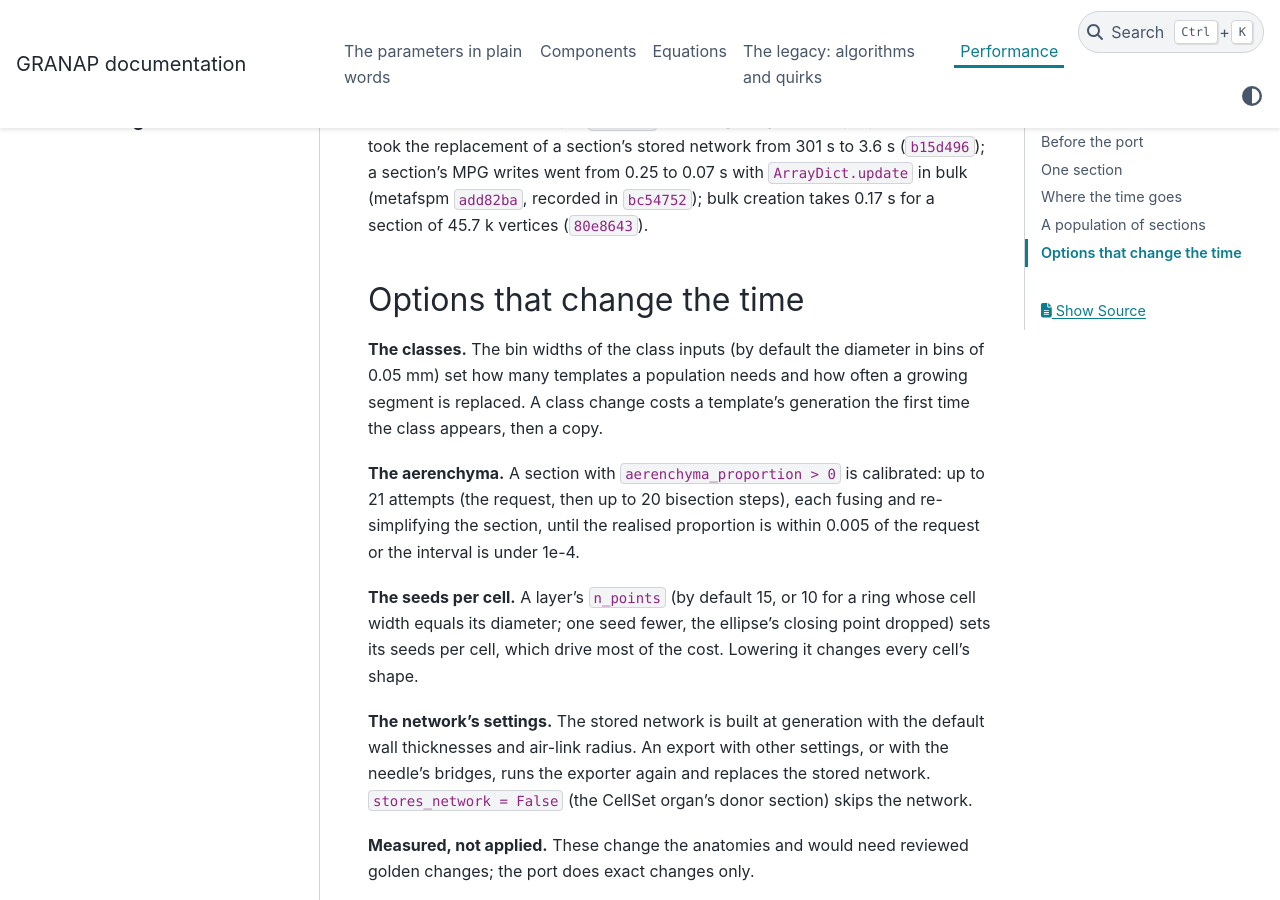
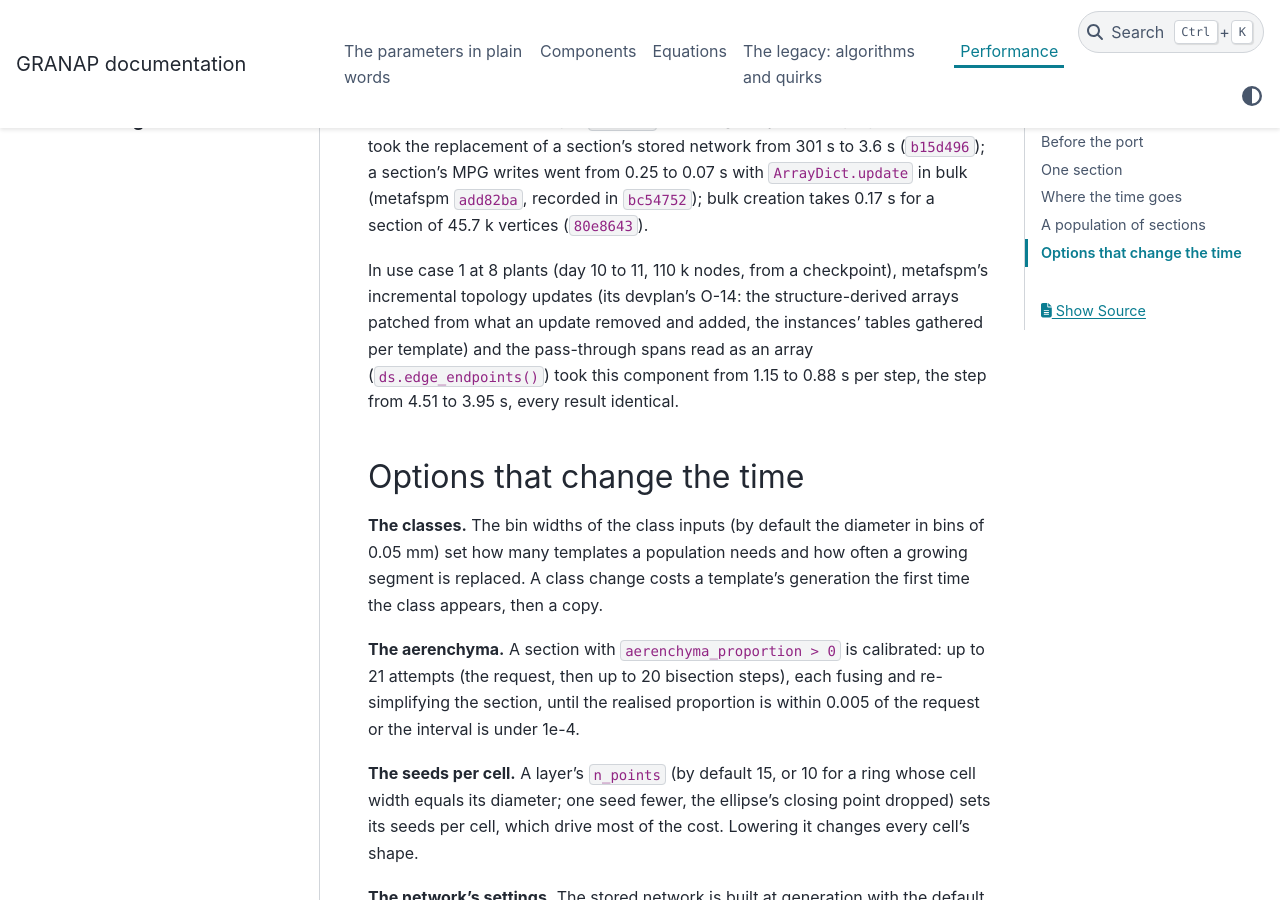
Before and after one commit to openalea-incubator/GRANAP-dev, a Sphinx documentation site: the page built from doc/performance.rst, in a window 1280 px wide and 900 px high, scrolled down 5734 px. Built offline with Sphinx 7.4.7 and the PyData theme 0.15.4, drawn with Linux system fonts in a browser that asks for light colours; pages that are not in the unit, such as notebooks, are missing from menus; the version number could not be read and is left out.

Commit message:
Pass-through spans read the edges as an array (ds.edge_endpoints(), metafspm O-14), not Python tuples; performance doc: the incremental topology updates measured (8 plants, day 10-11: 1.15 -> 0.88 s per step, results identical)

```diff
--- a/doc/performance.rst
+++ b/doc/performance.rst
@@ -201,6 +201,11 @@ properties in bulk took the replacement of a section's stored network from 301 s
 section's MPG writes went from 0.25 to 0.07 s with ``ArrayDict.update`` in bulk (metafspm ``add82ba``, recorded in
 ``bc54752``); bulk creation takes 0.17 s for a section of 45.7 k vertices (``80e8643``).
 
+In use case 1 at 8 plants (day 10 to 11, 110 k nodes, from a checkpoint), metafspm's incremental topology updates
+(its devplan's O-14: the structure-derived arrays patched from what an update removed and added, the instances'
+tables gathered per template) and the pass-through spans read as an array (``ds.edge_endpoints()``) took this
+component from 1.15 to 0.88 s per step, the step from 4.51 to 3.95 s, every result identical.
+
 
 Options that change the time
 ============================
```
Also changed, not shown: 1 other file.
